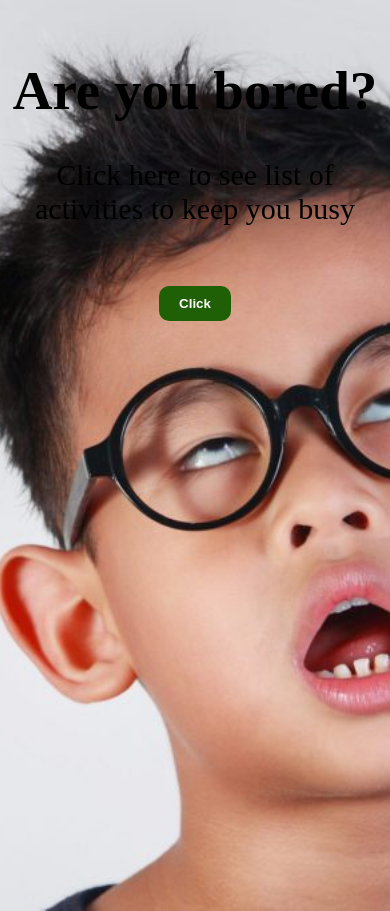
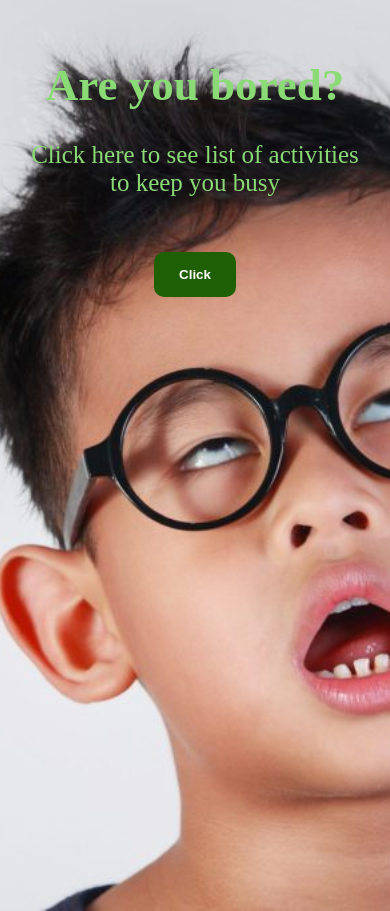
Before and after one commit to Haybesil/Bored, a plain HTML site: page index.html in a window 390 px wide. Drawn offline with Linux system fonts and the light colour scheme.

Commit message:
updated css

```diff
--- a/home.css
+++ b/home.css
@@ -40,11 +40,11 @@ div.button {
 
 button {
     font-family: sans-serif;
-    font-weight: 800;
+    font-weight: 600;
     color: #fff;
     background-color: rgb(31, 95, 6);
     border: none;
-    padding: 10px 20px;
+    padding: 15px 25px;
     margin-top: 30px;
     border-radius: 10px;
 }
@@ -62,4 +62,9 @@ button {
     div.button {
         flex-direction: column;
     }
+
+    button {
+        margin-top: 10px;
+        padding: 15px 25px;
+    }
 }
--- a/style.css
+++ b/style.css
@@ -1,49 +1,4 @@
-/* body {
-    background-image: url(/images/Bored.jpg);
-    height: 100vh;
-    background-position: center;
-    background-size: cover;
-    background-repeat: no-repeat;
-}
 
-div.activities { */
-    /* display: inline-block; */
-    /* align-items: center;
-    padding-top: 0px;
-    position: absolute;
-    top: 30%;
-    left: 50%;
-    transform: translate(-50%, -50%);
-    margin-left: auto;
-    margin-right: auto;
-}
-
-div p { */
-    /* display: inline-block; */
-    /* font-size: 56px;
-    margin-inline: 3vw;
-    color: rgb(230, 20, 20);
-}
-
-div.button {
-    position: absolute;
-    left: 35%;
-    top: 50%;
-    display: flex;
-    flex-direction: row;
-    gap: 50px;
-}
-
-button {
-    font-family: sans-serif;
-    font-weight: 800;
-    color: #fff;
-    background-color: rgb(31, 95, 6);
-    border: none;
-    padding: 10px 20px;
-    margin-top: 30px;
-    border-radius: 10px;
-} */
 
 body {
     background-image: url(/images/Bored.jpg);
@@ -57,19 +12,36 @@ body {
 
 h1 {
     font-size: 55px;
+    color: rgb(138, 218, 118);
 }
 
 p {
     font-size: 30px;
+    color: rgb(138, 218, 118);
 }
 
 button {
     font-family: sans-serif;
-    font-weight: 800;
+    font-weight: 600;
     color: #fff;
     background-color: rgb(31, 95, 6);
     border: none;
-    padding: 10px 20px;
+    padding: 15px 25px;
     margin-top: 30px;
     border-radius: 10px;
 }
+
+
+
+@media (max-width: 900px) {
+    h1 {
+        font-size: 45px;
+        color: rgb(138, 218, 118);
+    }
+
+    p {
+        font-size: 25px;
+        color: rgb(138, 218, 118);
+        margin-inline: 4vw;
+    }
+}
```
